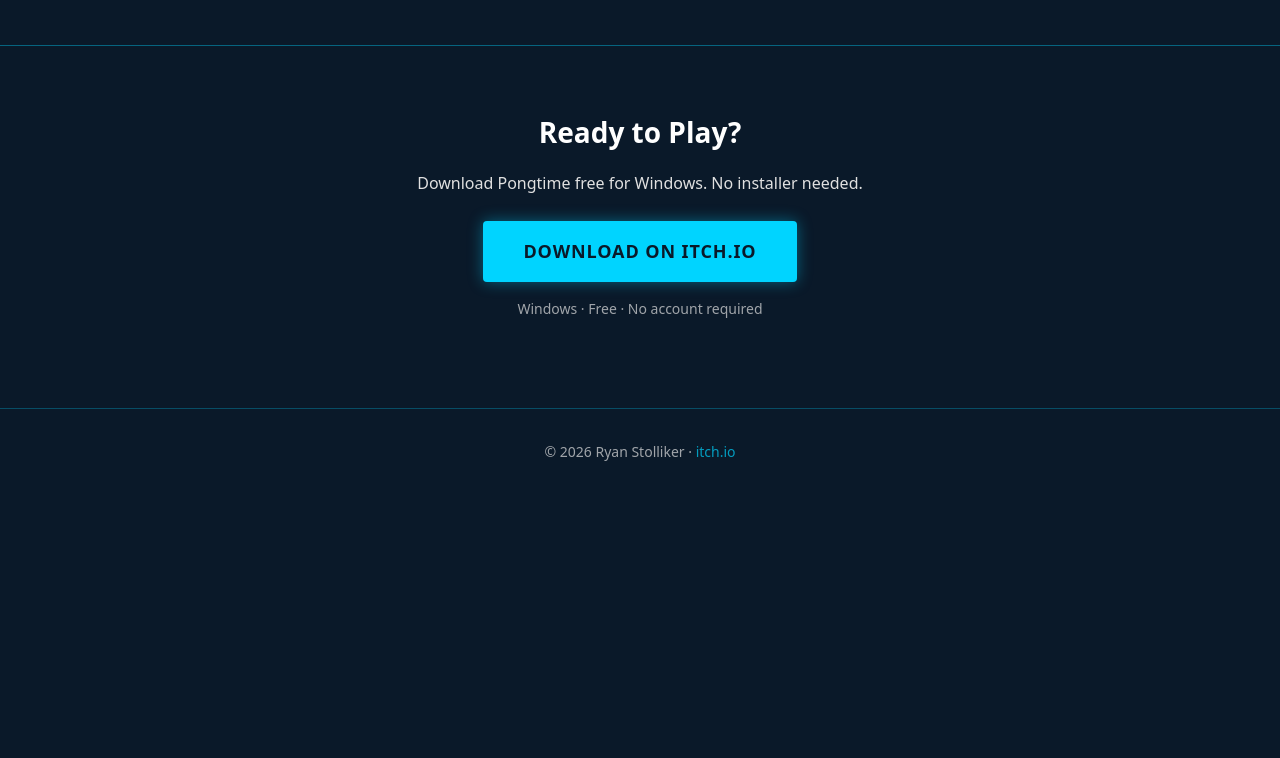
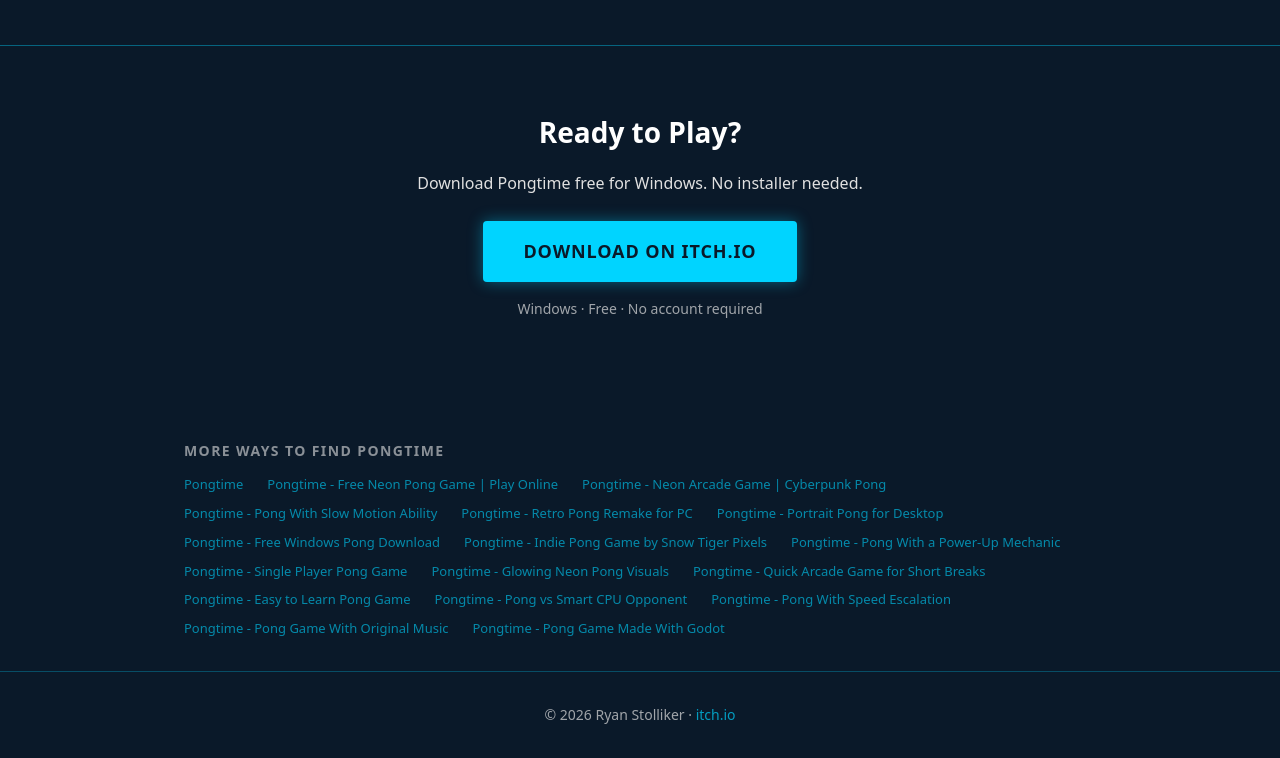
Before and after one commit to ryan-w-s/pongtime, an Eleventy site: page docs/pages/marketing.njk in a window 1280 px wide. Shown: the part 1163-1921 px from the top of the page. Before the commit the page ends 1658 px from the top, so only its background shows below. Built offline with nearby package versions, Linux system fonts and the light colour scheme; Eleventy itself is replaced by a stand-in of ours; files that its build step writes are made by us from their sources.

Commit message:
Update marketing.njk

```diff
--- a/docs/pages/marketing.njk
+++ b/docs/pages/marketing.njk
@@ -10,3 +10,13 @@ layout: layouts/base.njk
 {% include "partials/hero.njk" %}
 {% include "partials/features.njk" %}
 {% include "partials/download.njk" %}
+<section class="page-index">
+  <h2>More Ways to Find Pongtime</h2>
+  <ul>
+    <li><a href="{{ '/' | url }}">Pongtime</a></li>
+    {% for p in pages %}
+    {% set pageUrl = "/play/" ~ p.slug ~ "/" %}
+    <li><a href="{{ pageUrl | url }}">{{ p.title }}</a></li>
+    {% endfor %}
+  </ul>
+</section>
```
